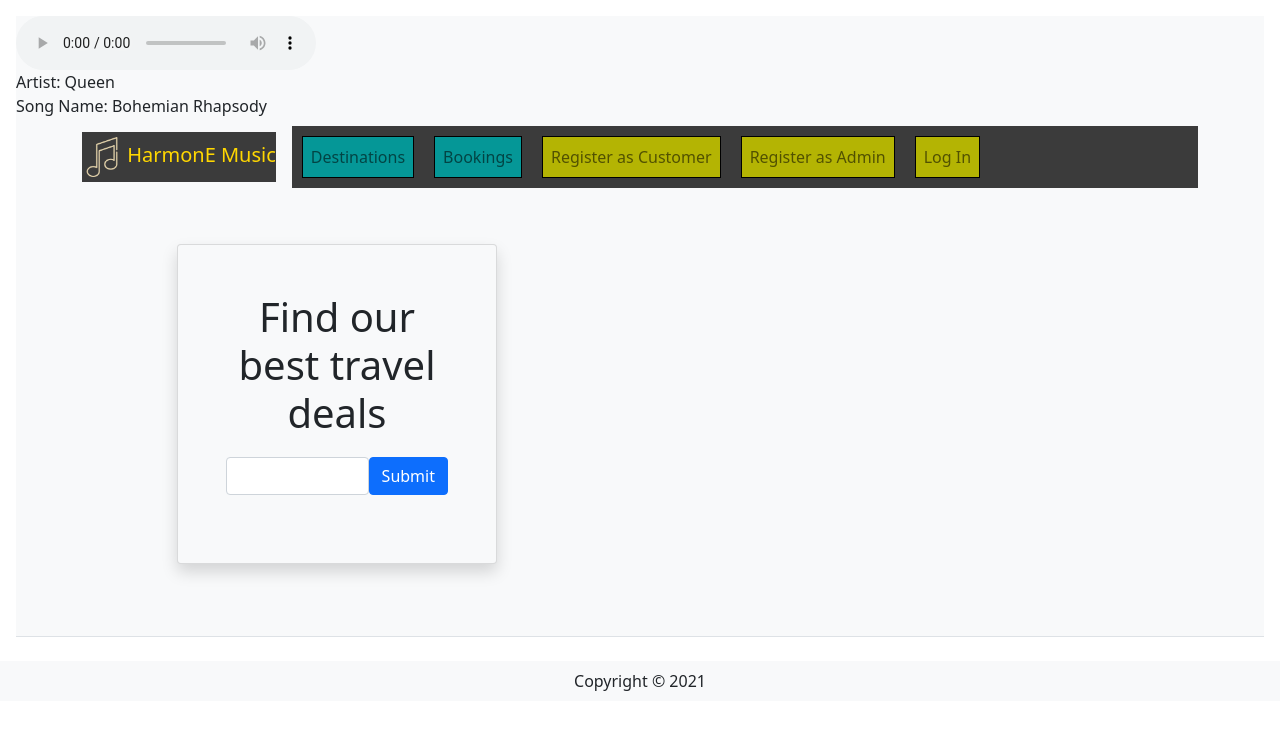
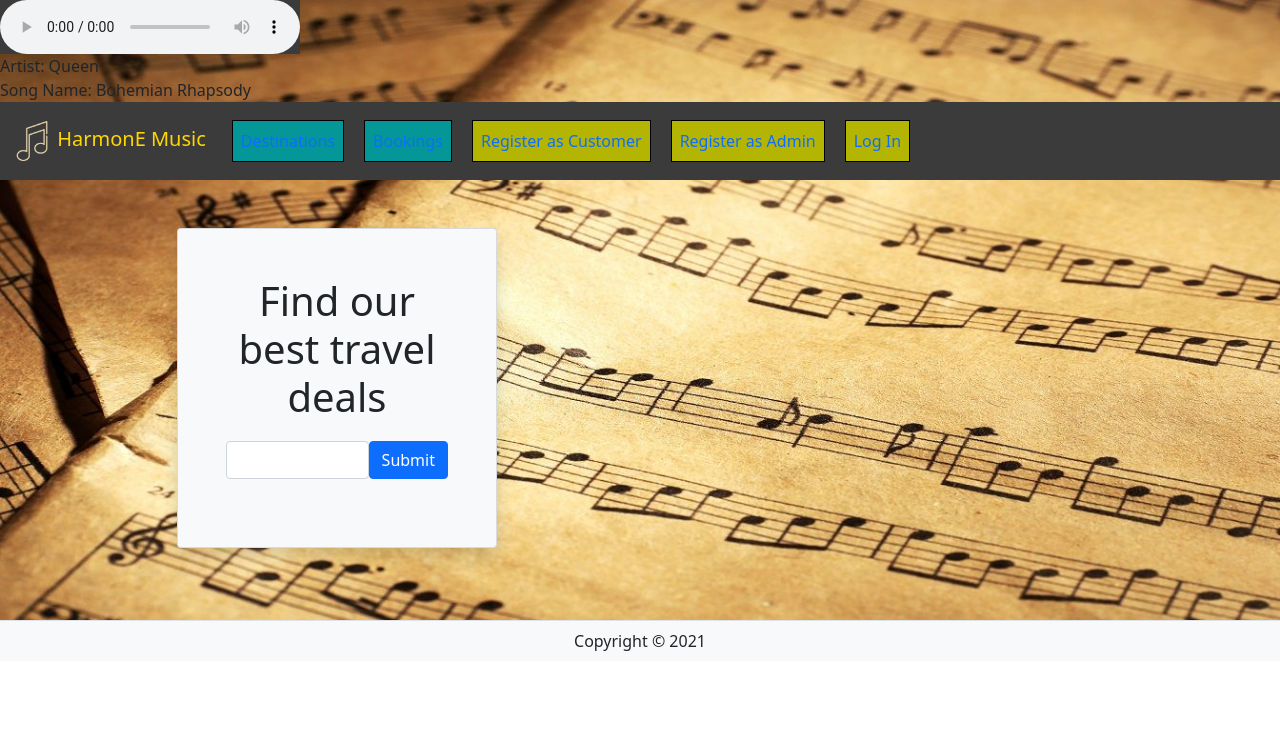
Before and after one commit to JP-QUT-IT/HarmonE-Music, a Flask app: page /events in a window 1280 px wide. Shown: the top 730 px of the page. Run offline with Flask 2, Linux system fonts and the light colour scheme; data that the repository does not hold is empty; some libraries are stand-ins or nearby versions.

Commit message:
html changes

```diff
--- a/travel/templates/style.css
+++ b/travel/static/style.css
@@ -24,7 +24,7 @@ body{
 }
 /* Background Image for Content */
 .site-content{
-    background-image: url('Images/Sheet\ Music.jpg');
+    background-image: url('Images/Sheet Music.jpg');
     background-attachment: fixed;
     background-size: cover;
 }
--- a/travel/templates/base.html
+++ b/travel/templates/base.html
@@ -3,19 +3,19 @@
 <head>
     <meta charset="utf-8">
     <meta name="viewport" content="width=device-width, initial-scale=1">
-    <title>My Travel App</title>
+    <title>HarmonE Music</title>
     <link href="https://cdn.jsdelivr.net/npm/bootstrap@5.0.0-beta3/dist/css/bootstrap.min.css" rel="stylesheet"
         integrity="sha384-eOJMYsd53ii+scO/bJGFsiCZc+5NDVN2yr8+0RDqr0Ql0h+rP48ckxlpbzKgwra6" crossorigin="anonymous">
 
-    <link rel="stylesheet" href="style.css">
+    <link rel="stylesheet" href="/static/style.css">
 </head>
 
 <body>
-    <div class="p-3 mb-2">
+    <div class="site-content">
 
         <!-- Header -->
-        <header class="bg-light border-bottom">
-            <audio id="audioplayer" controls> <!-- Remove the "Controls" Attribute if you don't want the visual controls -->
+        <header class="border-bottom">
+            <audio id="audioplayer" controls style="background-color:rgb(59, 59, 59);"> <!-- Remove the "Controls" Attribute if you don't want the visual controls -->
             </audio>
             <script>
                 var lastSong = null;
@@ -99,15 +99,15 @@
                 selectRandom(); // Select initial song
                 player.play(); // Start song
                 var SelectedSongV1 = playlist[selection].replace("/static/music/", "<br> Artist: ");
-                var SelectedSongV2 = SelectedSongV1.replace(" - ","<br> \t Song Name: ");
+                var SelectedSongV2 = SelectedSongV1.replace(" - ","<br> Song Name: ");
                 var SelectedSongV3 = SelectedSongV2.replace(".mp3","");
                 var SelectedSongV4 = SelectedSongV3.replace("ACDC","AC/DC");
                 document.write(SelectedSongV4)
             </script>
 
             <!-- Navbar -->
-            <nav class="navbar navbar-expand-lg navbar-light bg-light">
-                <div class="container">
+            <nav class="navbar navbar-expand-lg" style="background-color:rgb(59, 59, 59);">
+                <div class="container-fluid">
 
 
                     <!-- Your Travel App Name or Logo -->
@@ -143,7 +143,7 @@
 
         </header>
 
-        <div class="container-fluid p-0">
+        <div class="site-content">
         {% block content %}
         {% endblock %}
         </div>
```
